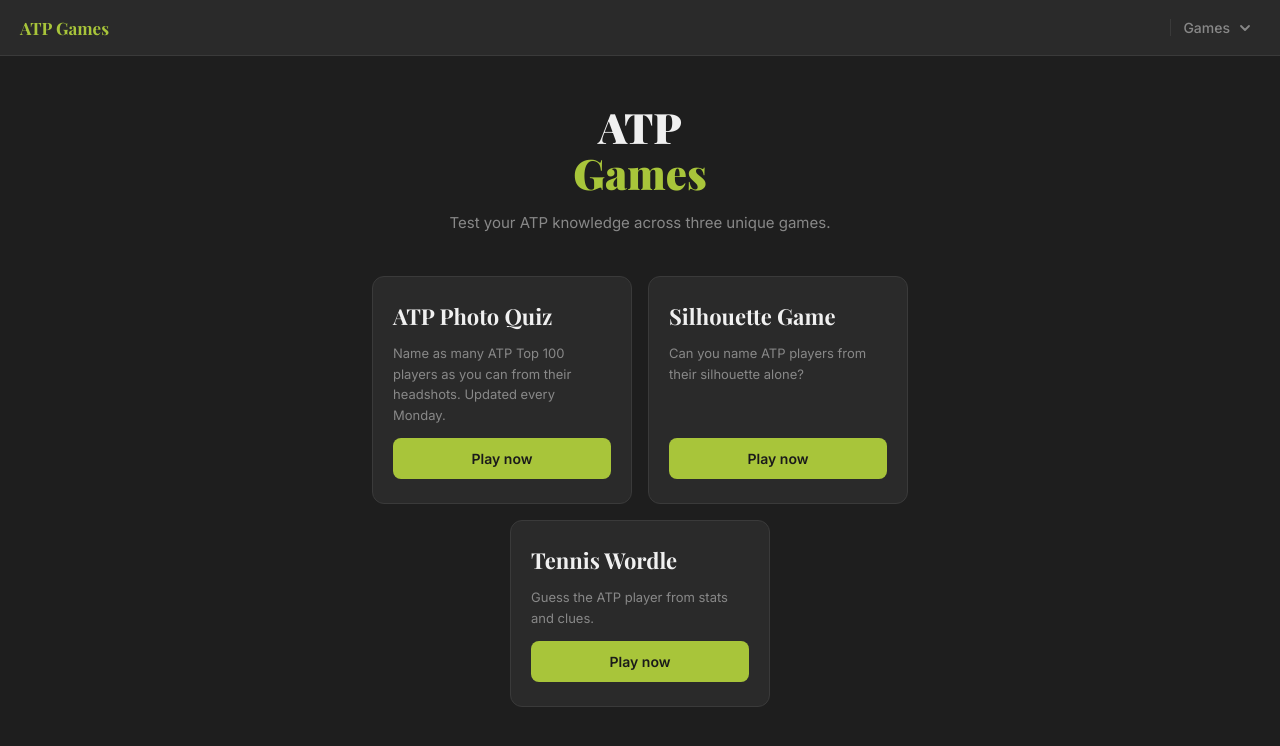
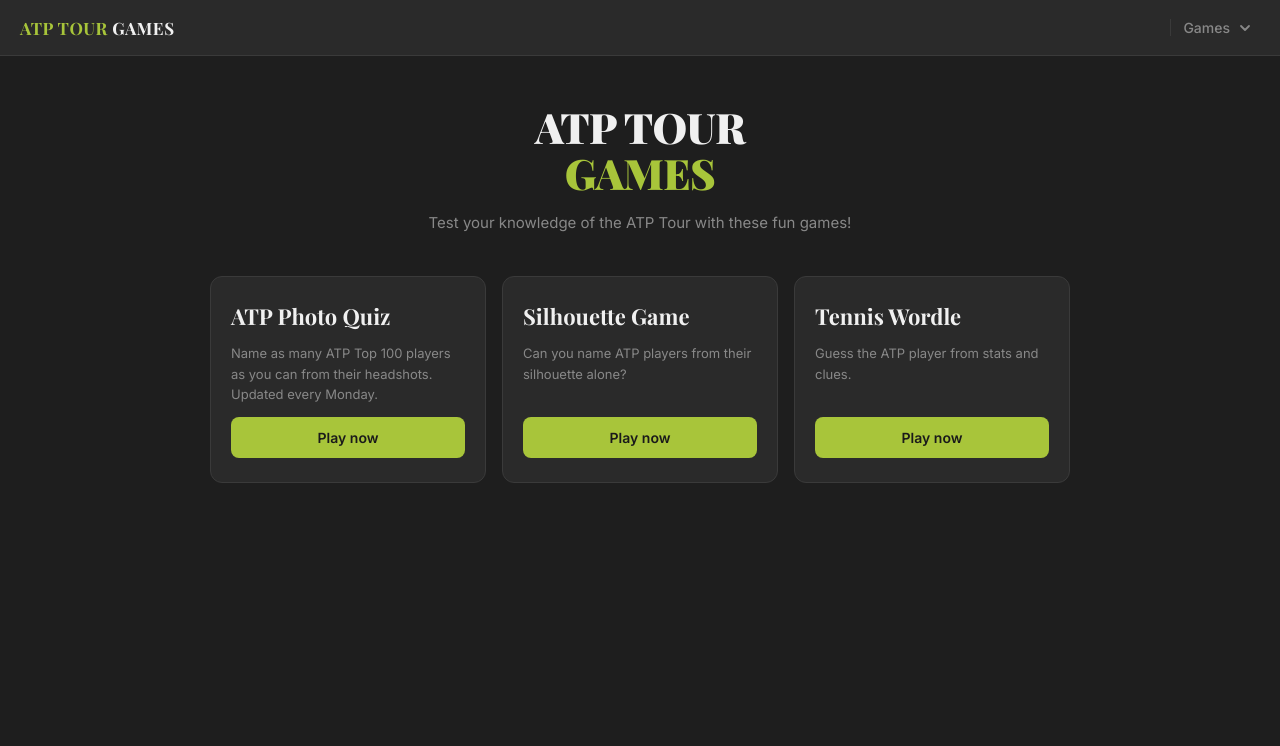
Before and after one commit to courtsideconversation-ctrl/Game-Hub, a plain HTML site: page index.html in a window 1280 px wide. Drawn offline with nearby package versions, Linux system fonts and the light colour scheme.

Commit message:
Update index.html

```diff
--- a/index.html
+++ b/index.html
@@ -97,8 +97,9 @@
   .nav-home-btn {
     display: flex; align-items: center;
     font-family: var(--font-display); font-size: 17px; font-weight: 700;
-    color: var(--accent); padding: 0 4px;
+    color: var(--text); padding: 0 4px;
     background: transparent; border: none; cursor: pointer;
+    text-transform: uppercase; letter-spacing: 0.5px;
   }
 
   /* ── Content ── */
@@ -112,14 +113,14 @@
   .hero { text-align: center; max-width: 480px; }
   .hero-title {
     font-family: var(--font-display); font-size: 42px; font-weight: 900;
-    line-height: 1.1; margin-bottom: 14px;
+    line-height: 1.1; margin-bottom: 14px; letter-spacing: -0.5px;
   }
   .hero-title em { font-style: normal; color: var(--accent); }
   .hero-desc { color: var(--muted); font-size: 15px; line-height: 1.7; }
 
-  .games-grid { display: flex; gap: 16px; flex-wrap: wrap; justify-content: center; width: 100%; max-width: 560px; }
+  .games-grid { display: grid; grid-template-columns: repeat(3, 1fr); gap: 16px; width: 100%; max-width: 860px; }
   .game-card {
-    flex: 1; min-width: 220px; max-width: 260px;
+
     background: var(--surface); border: 1px solid var(--border);
     border-radius: var(--radius); padding: 24px 20px;
     display: flex; flex-direction: column; gap: 12px;
@@ -142,7 +143,7 @@
 
   @media (max-width: 480px) {
     .hero-title { font-size: 32px; }
-    .games-grid { flex-direction: column; align-items: center; }
+    .games-grid { grid-template-columns: 1fr; }
     .game-card { max-width: 100%; }
     .nav-back { font-size: 13px; padding: 0 8px; }
     .nav-games-btn { font-size: 13px; padding: 0 8px; }
@@ -159,7 +160,7 @@
     <svg width="16" height="16" viewBox="0 0 16 16" fill="none"><path d="M10 3L5 8L10 13" stroke="currentColor" stroke-width="2" stroke-linecap="round" stroke-linejoin="round"/></svg>
     All games
   </button>
-  <button class="nav-home-btn" id="nav-home-btn" onclick="goHome()">ATP Games</button>
+  <button class="nav-home-btn" id="nav-home-btn" onclick="goHome()"><span style="color:var(--accent)">ATP Tour</span>&nbsp;Games</button>
 
   <!-- Center: current game title -->
   <div class="nav-title" id="nav-title">—</div>
@@ -205,8 +206,8 @@
 <div class="content">
   <div id="landing">
     <div class="hero">
-      <h1 class="hero-title">ATP<br><em>Games</em></h1>
-      <p class="hero-desc">Test your ATP knowledge across three unique games.</p>
+      <h1 class="hero-title" style="text-transform:uppercase;">ATP Tour<br><em>Games</em></h1>
+      <p class="hero-desc">Test your knowledge of the ATP Tour with these fun games!</p>
     </div>
     <div class="games-grid">
       <div class="game-card" onclick="launchGame('atp')">
```
